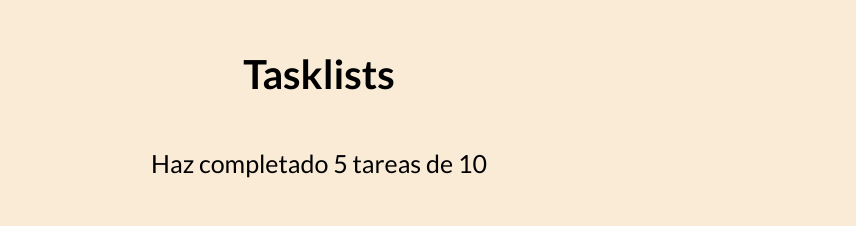
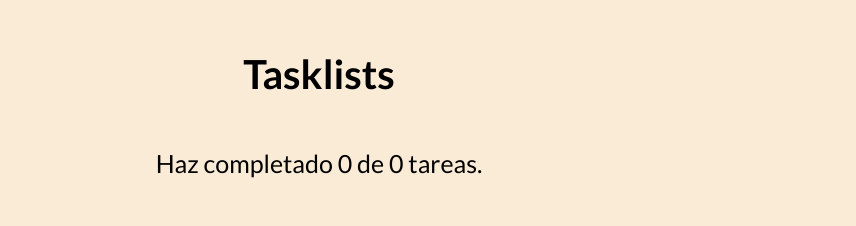
Before and after one commit to RafaelMoro/tasklist, a React (Create React App) app: page / in a window 1280 px wide. Shown: the top 226 px of the page, without its empty margins (321-1177 px from the left). Built offline with nearby package versions, Linux system fonts and the light colour scheme.

Commit message:
Ya funciona el texto de tareas completadas

```diff
--- a/src/Components/Main.jsx
+++ b/src/Components/Main.jsx
@@ -6,7 +6,9 @@ import '../css/Main.css'
 import { Context } from '../hooks/TaskContext'
 
 function Main() {
+    //Modal code
     const [toggleModal, setToggleModal] = React.useState(false)
+
     React.useEffect(() => {
         if(toggleModal) {
             document.body.classList.add('fix-body')
@@ -15,12 +17,19 @@ function Main() {
         }
     }, [toggleModal])
 
-    const { filteredTasks } = React.useContext(Context)
+    //Getting states from TaskContext
+    const { filteredTasks, tasks } = React.useContext(Context)
+
+    //Completed Tasks text code
+    const totalTasks = tasks.length
+    const completedTasks = tasks.filter((task) => task.completed === true)
+    const numberOfCompletedTasks = completedTasks.length
+
     return(
         <main className='main'>
             { toggleModal && <AñadirTarea setToggleModal={setToggleModal} /> }
             <h1 className='title'>Tasklists</h1>
-            <p className='description'>Haz completado 5 tareas de 10</p>
+            <p className='description'>Haz completado {numberOfCompletedTasks} de {totalTasks} tareas.</p>
             <BuscadorTarea />
             <ListaTareas tareas={filteredTasks} />
             <button type='button' className='Add-Button' onClick={() => setToggleModal(true)}>
```
